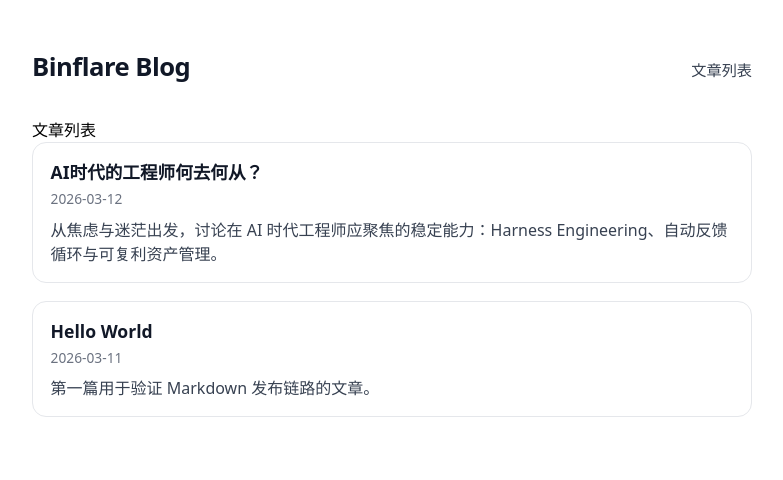
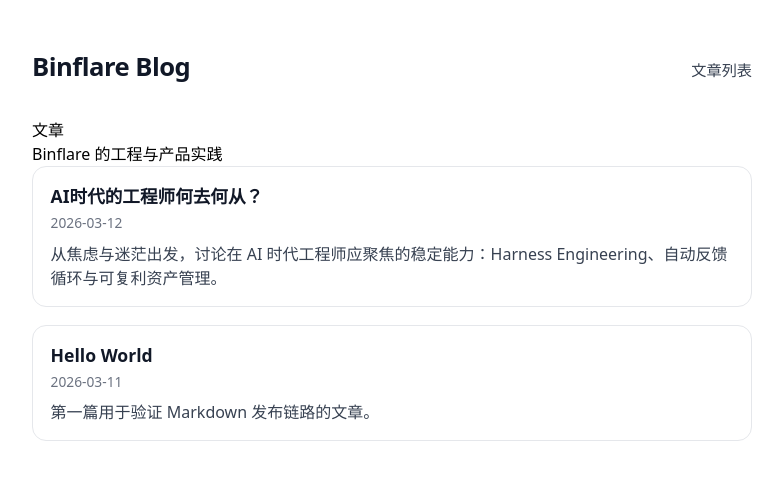
Before and after one commit to Vamdawn/binflare-blog, a React (Vite) app in the folder apps/web/: page / in a window 1280 px wide. Shown: the top 480 px of the page, without its empty margins (248-1031 px from the left). Built offline with nearby package versions, Linux system fonts and the light colour scheme.

Commit message:
test(web): cover redesigned list page hero semantics

```diff
--- a/apps/web/src/pages/PostListPage.tsx
+++ b/apps/web/src/pages/PostListPage.tsx
@@ -15,7 +15,10 @@ export function PostListPage() {
     <SiteLayout>
       <SeoHead title="文章列表 | Binflare Blog" description="Binflare Blog 全部文章列表" />
       <section>
-        <h2>文章列表</h2>
+        <h2>文章</h2>
+        <p>Binflare 的工程与产品实践</p>
+      </section>
+      <section aria-label="文章列表内容区">
         <div className="post-list">
           {posts.map((post) => (
             <PostCard
```
Also changed, not shown: 2 other files (tests, documents, lock files or other folders).
